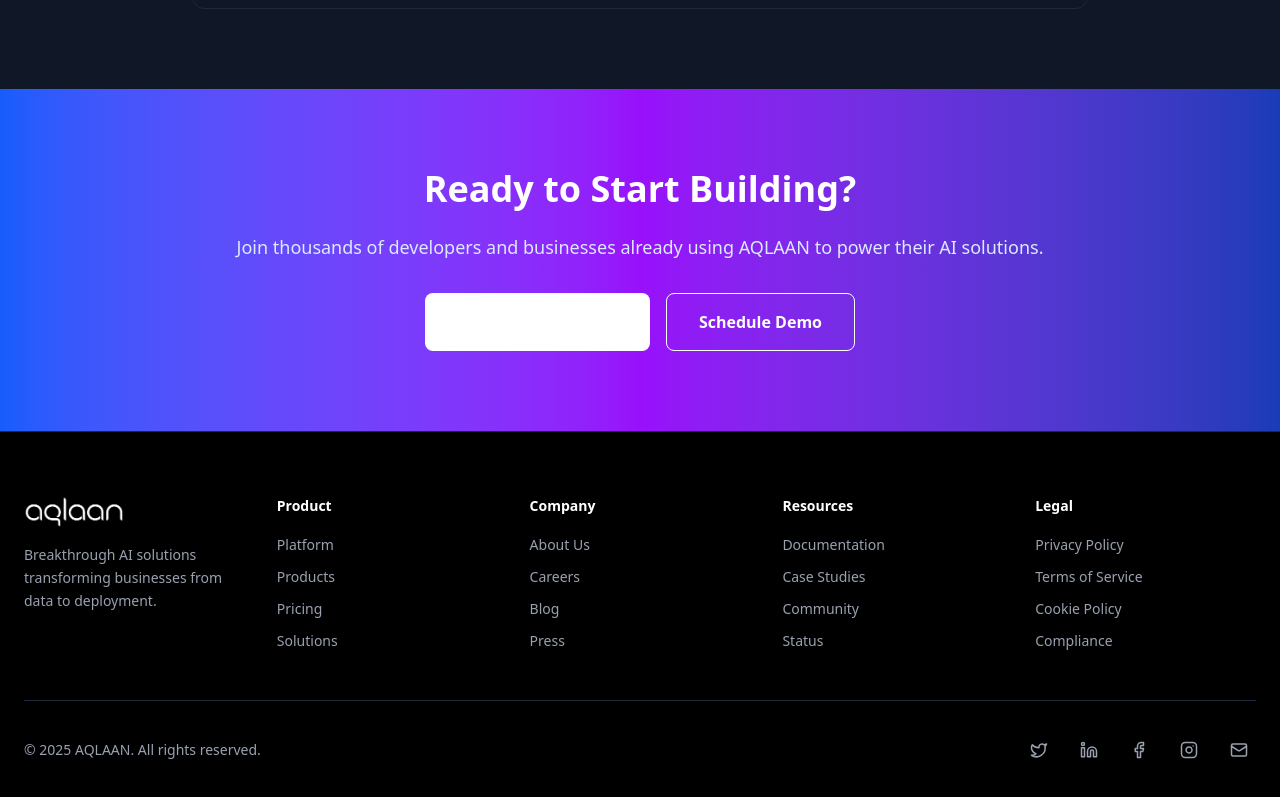
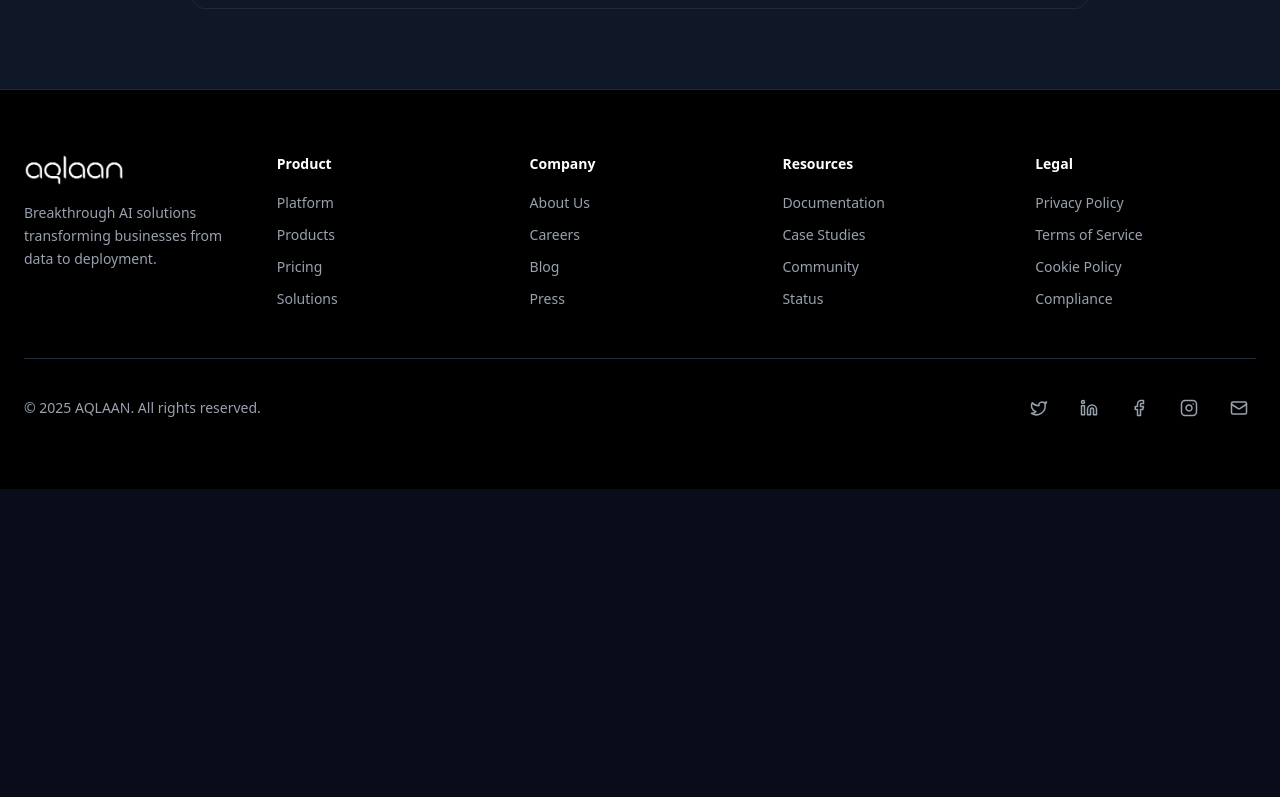
Before and after one commit to husainf4l/aqlaan, a Next.js app: page /get-started in a window 1280 px wide. Shown: the part 3797-4594 px from the top of the page. After the commit the page ends 4286 px from the top, so only its background shows below. Built offline with nearby package versions, Linux system fonts and the light colour scheme.

Commit message:
Remove CTA section from get-started page

```diff
--- a/src/app/get-started/page.tsx
+++ b/src/app/get-started/page.tsx
@@ -307,27 +307,7 @@
         </div>
       </section>
 
-      {/* CTA Section */}
-      <section className="py-20 px-6 bg-linear-to-r from-blue-600 via-purple-600 to-blue-800">
-        <div className="max-w-4xl mx-auto text-center">
-          <FadeIn>
-            <h2 className="text-4xl font-bold mb-6 text-white">
-              Ready to Start Building?
-            </h2>
-            <p className="text-blue-100 mb-8 text-lg">
-              Join thousands of developers and businesses already using AQLAAN to power their AI solutions.
-            </p>
-            <div className="flex flex-col sm:flex-row gap-4 justify-center">
-              <Button className="bg-white text-blue-600 font-bold hover:bg-gray-100 px-8 py-4">
-                Create Free Account
-              </Button>
-              <Button variant="outline" className="border-white text-white hover:bg-white hover:text-blue-600 px-8 py-4">
-                Schedule Demo
-              </Button>
-            </div>
-          </FadeIn>
-        </div>
-      </section>
+
     </div>
   );
 }
```
